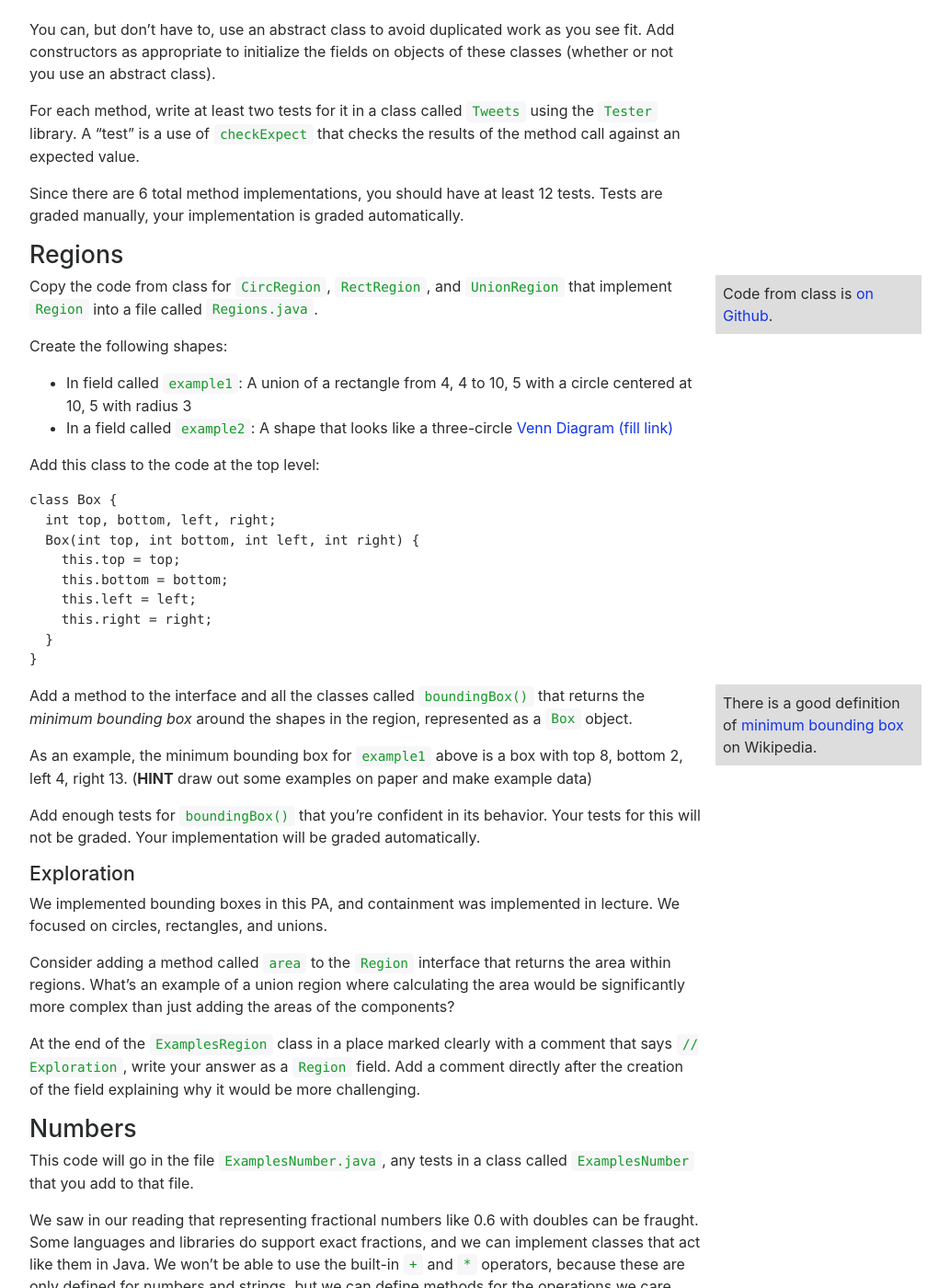
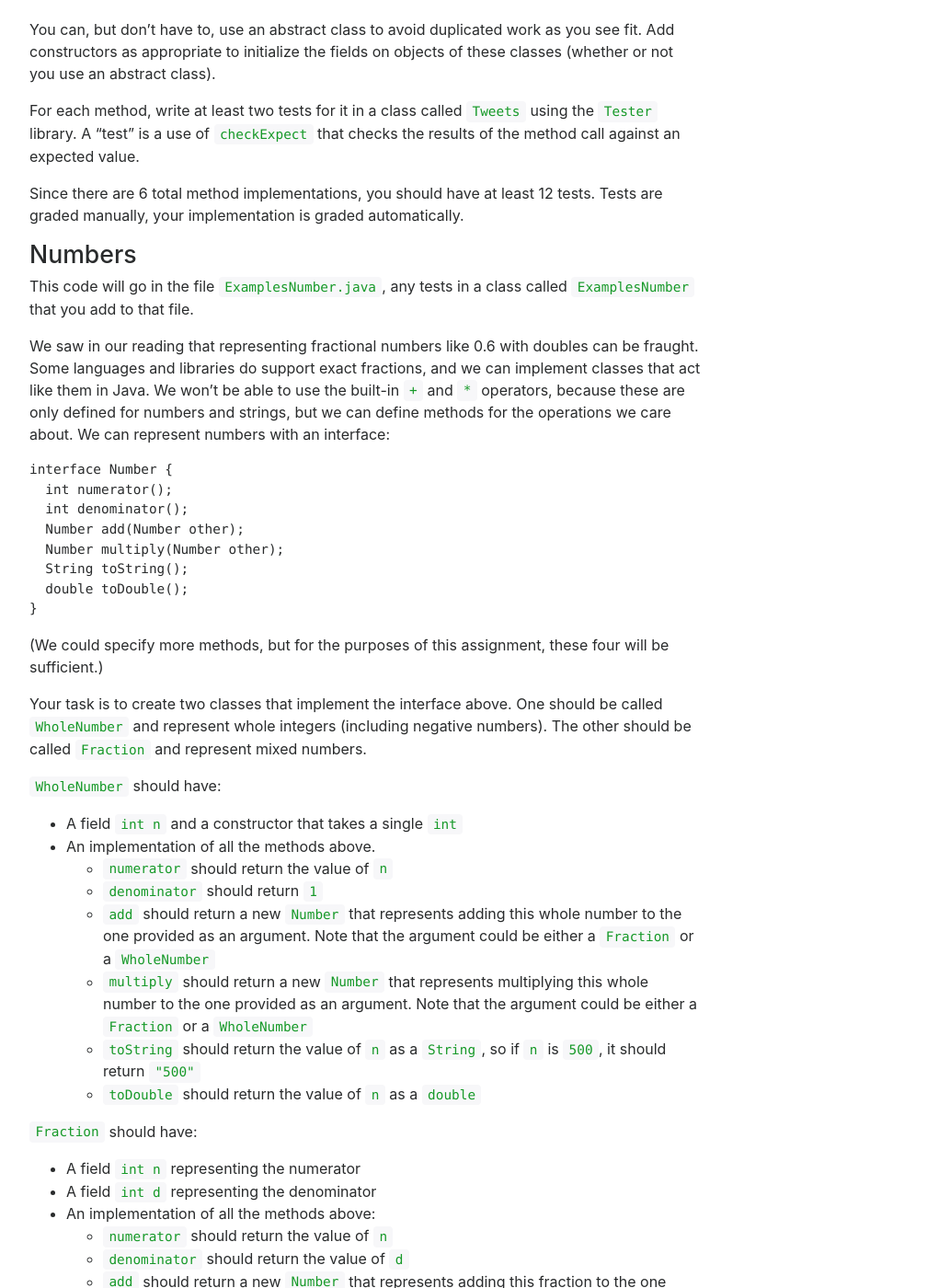
Before and after one commit to ucsd-cse11-s20/ucsd-cse11-s20.github.io, a Jekyll site: the page built from pa4/index.md, in a window 1280 px wide and 1400 px high, scrolled down 1537 px. Shown: the whole window at 92% size, without its empty margins (243-1276 px from the left). Built offline with Jekyll 4.4.1, drawn with Linux system fonts in a browser that asks for light colours; nearby versions of some CDN libraries; formulas are drawn with MathJax 3.

Commit message:
remove region question

````diff
--- a/pa4/index.md
+++ b/pa4/index.md
@@ -86,62 +86,6 @@ checks the results of the method call against an expected value.
 Since there are 6 total method implementations, you should have at least 12
 tests. Tests are graded manually, your implementation is graded
 automatically.
-
-## Regions
-
-<div class='sidenote'>Code from class is <a href="https://github.com/ucsd-cse11-s20/07-Interfaces">on Github</a>.</div>
-
-Copy the code from class for `CircRegion`, `RectRegion`, and `UnionRegion`
-that implement `Region` into a file called `Regions.java`.
-
-Create the following shapes:
-
-- In field called `example1`: A union of a rectangle from 4, 4 to 10, 5 with
-a circle centered at 10, 5 with radius 3
-- In a field called `example2`: A shape that looks like a three-circle <a
-href="">Venn Diagram (fill link)</a>
-
-Add this class to the code at the top level:
-
-```
-class Box {
-  int top, bottom, left, right;
-  Box(int top, int bottom, int left, int right) {
-    this.top = top;
-    this.bottom = bottom;
-    this.left = left;
-    this.right = right;
-  }
-}
-```
-
-<div class='sidenote'>There is a good definition of <a href="https://en.wikipedia.org/wiki/Minimum_bounding_box">minimum bounding box</a> on Wikipedia.</div>
-
-Add a method to the interface and all the classes called `boundingBox()`
-that returns the _minimum bounding box_ around the shapes in the region,
-represented as a `Box` object.
-
-As an example, the minimum bounding box for `example1` above is a box with
-top 8, bottom 2, left 4, right 13. (**HINT** draw out some examples on paper
-and make example data)
-
-Add enough tests for `boundingBox()` that you're confident in its behavior.
-Your tests for this will not be graded. Your implementation will be graded
-automatically.
-
-### Exploration
-
-We implemented bounding boxes in this PA, and containment was implemented in lecture. We focused on circles, rectangles, and unions.
-
-Consider adding a method called `area` to the `Region` interface that returns
-the area within regions. What's an example of a union region where
-calculating the area would be significantly more complex than just adding the
-areas of the components?
-
-At the end of the `ExamplesRegion` class in a place marked clearly with a
-comment that says `// Exploration`, write your answer as a `Region` field.
-Add a comment directly after the creation of the field explaining why it
-would be more challenging.
 
 ## Numbers
 
````
